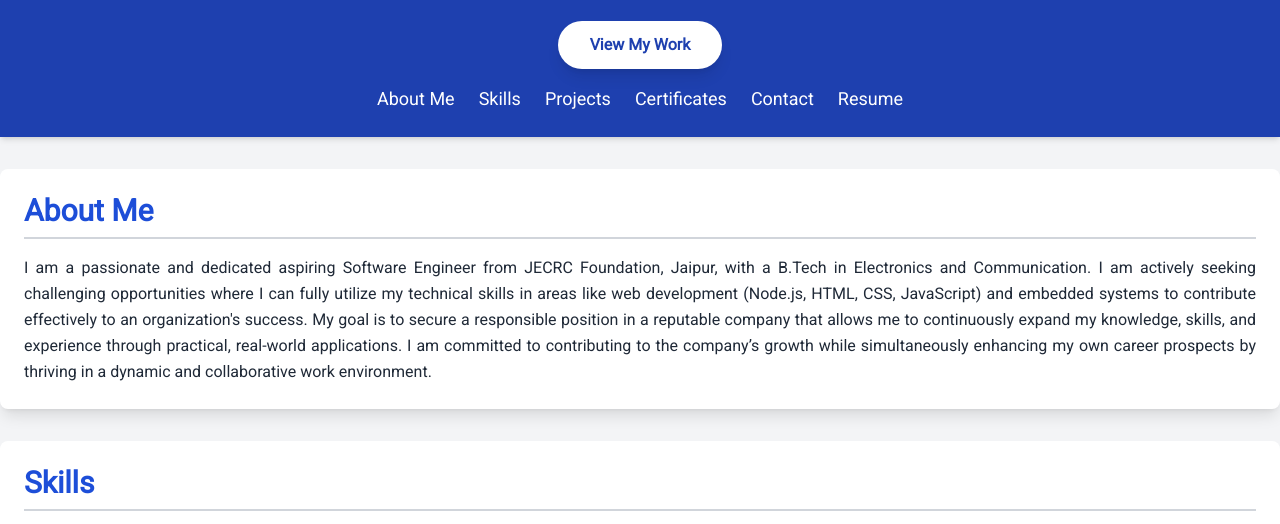
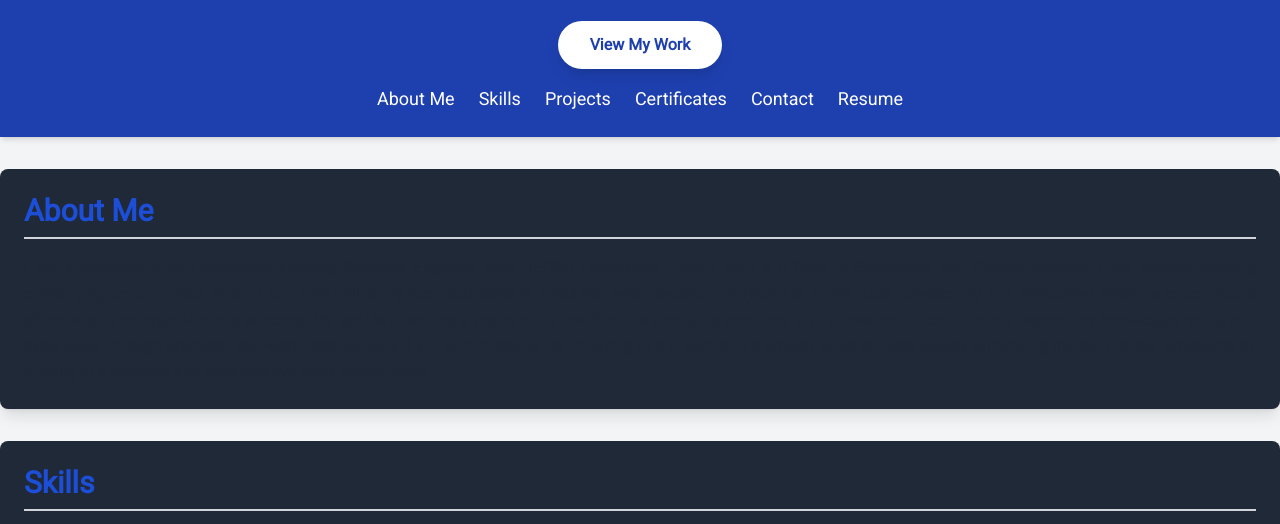
Before and after one commit to engrmirzatalib/mirza-talib-portfolio, a plain HTML site: page portfolio.html in a window 1280 px wide. Both pictures are taken after a click on the button 1232 px from the left and 48 px from the top of the page. Shown: the part 263-787 px from the top of the page. Drawn offline with nearby package versions, Linux system fonts and the light colour scheme; files that its build step writes are made by us from their sources.

Commit message:
Add files via upload

```diff
--- a/style.css
+++ b/style.css
@@ -105,3 +105,7 @@ body {
     }
     /* Removed the empty #certificates li {} block from here, as it was causing a linter warning. */
 }
+/* Dark Mode Fix for Sections */
+html.dark section {
+    background-color: #1f2937 !important; /* Tailwind ka gray-800 color */
+}
```
